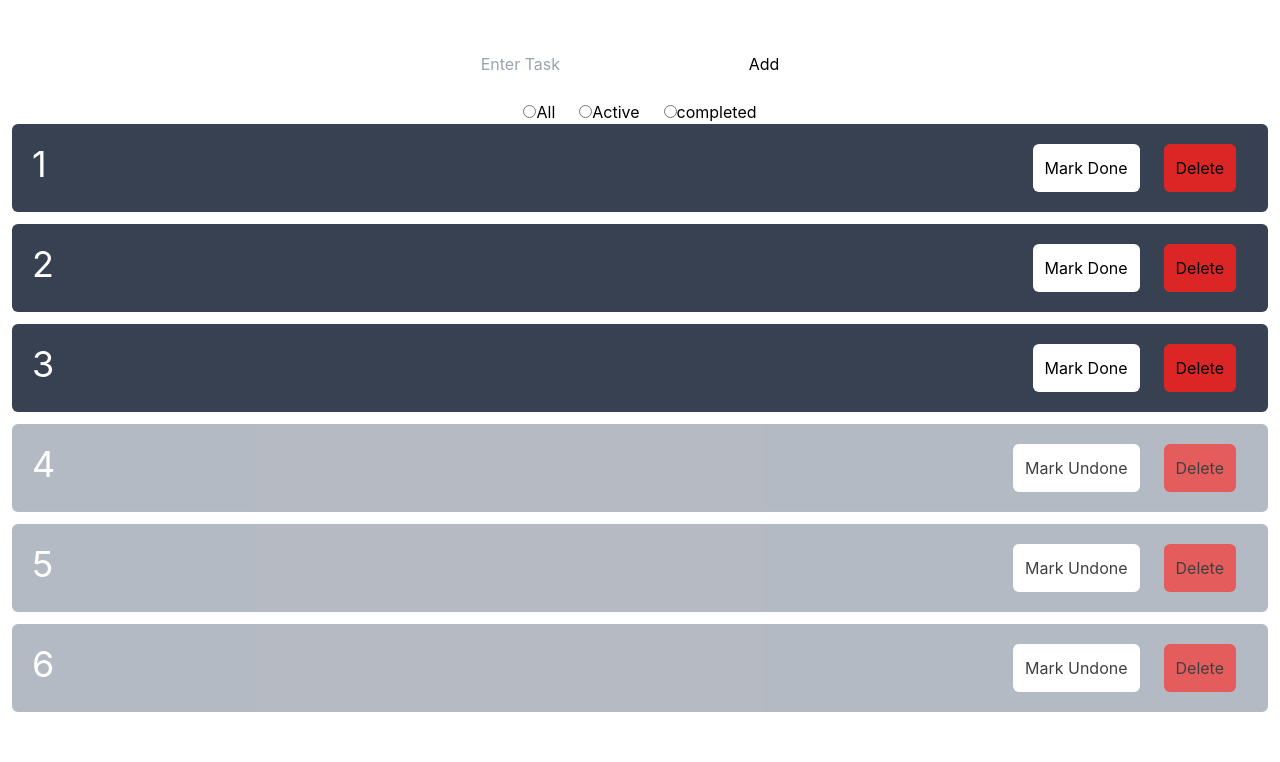
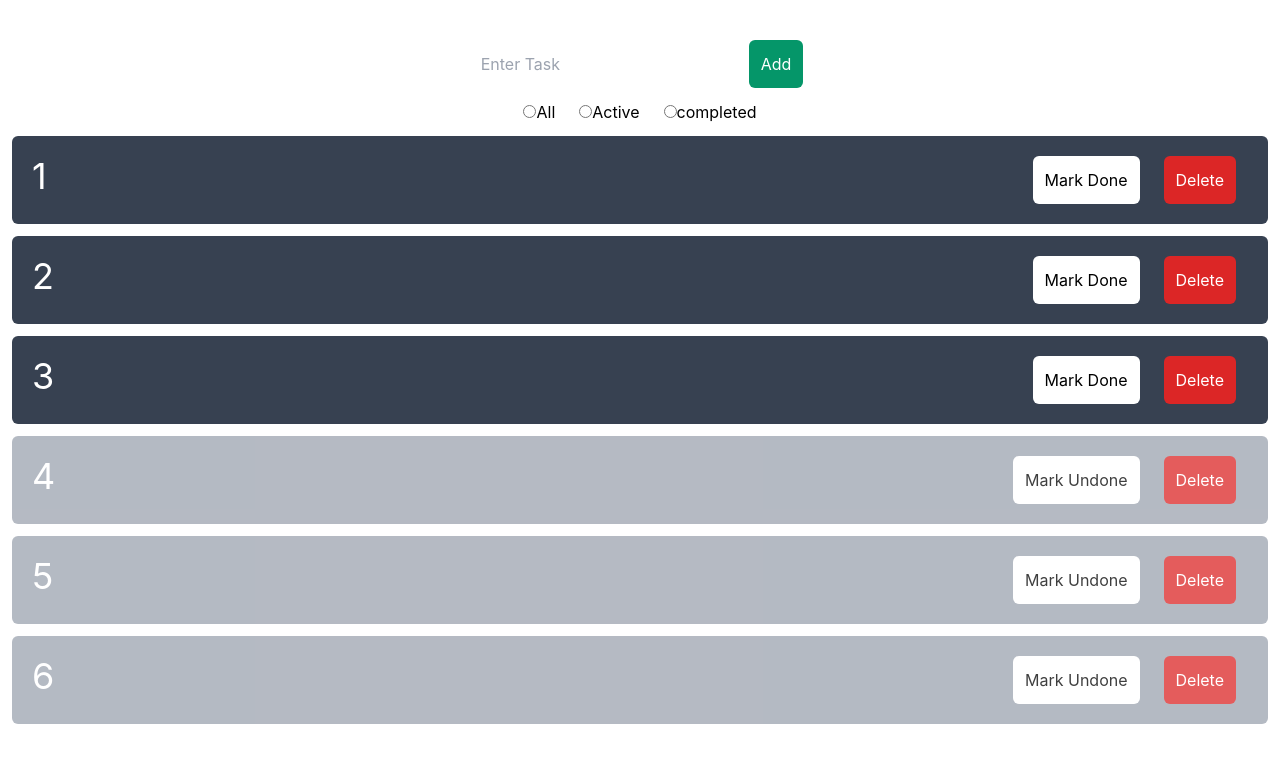
Before and after one commit to deciph3r/abdullah-ojt-to-do-list, a React (Create React App) app: page / in a window 1280 px wide. Shown: the top 762 px of the page. Built offline with nearby package versions, Linux system fonts and the light colour scheme.

Commit message:
added some styles

```diff
--- a/src/App.js
+++ b/src/App.js
@@ -26,7 +26,7 @@ function Task({ task, setTask, ownTask, status, taskCompleted, setTaskCompleted
   return (
     <div className={(status ? "bg-gray-700 p-5 rounded-md mb-3 " : "bg-gray-400 p-5 rounded-md mb-3 opacity-75")}>
       <span className="text-white text-4xl">{ownTask}</span>
-      <button className="mx-3 bg-red-600 p-3 rounded-md float-right" onClick={onClickHandlerDelete}>Delete</button>
+      <button className="mx-3 bg-red-600 p-3 rounded-md float-right text-white" onClick={onClickHandlerDelete}>Delete</button>
       <button className="mx-3 bg-white p-3 rounded-md float-right" onClick={onclickHandlerChange}>{status ? "Mark Done" : "Mark Undone"}</button>
     </div >
   )
@@ -49,11 +49,11 @@ function App() {
   return (
     <div className="App ">
       <div className="flex justify-center pt-10 mb-3">
-        <input type="text" placeholder="Enter Task" className="" value={inputTask} onChange={(e) => setInputTask(e.target.value)} />
-        <button className="bg-white mx-2 p-3" onClick={() => { setTask((task) => [...task, `${inputTask}`]); setInputTask(''); console.log(task, taskCompleted) }}>Add</button>
+        <input type="text" placeholder="Enter Task" className="p-3" value={inputTask} onChange={(e) => setInputTask(e.target.value)} />
+        <button className=" mx-2 p-3 bg-green-600 rounded-md text-white" onClick={() => { setTask((task) => [...task, `${inputTask}`]); setInputTask(''); console.log(task, taskCompleted) }}>Add</button>
       </div>
 
-      <div className="flex justify-center" onClick={radioHandler}>
+      <div className="flex justify-center mb-3" onClick={radioHandler}>
         <div className="mx-3">
           <input type="radio" name="choice" value="all" />
           <span>All</span>
```
